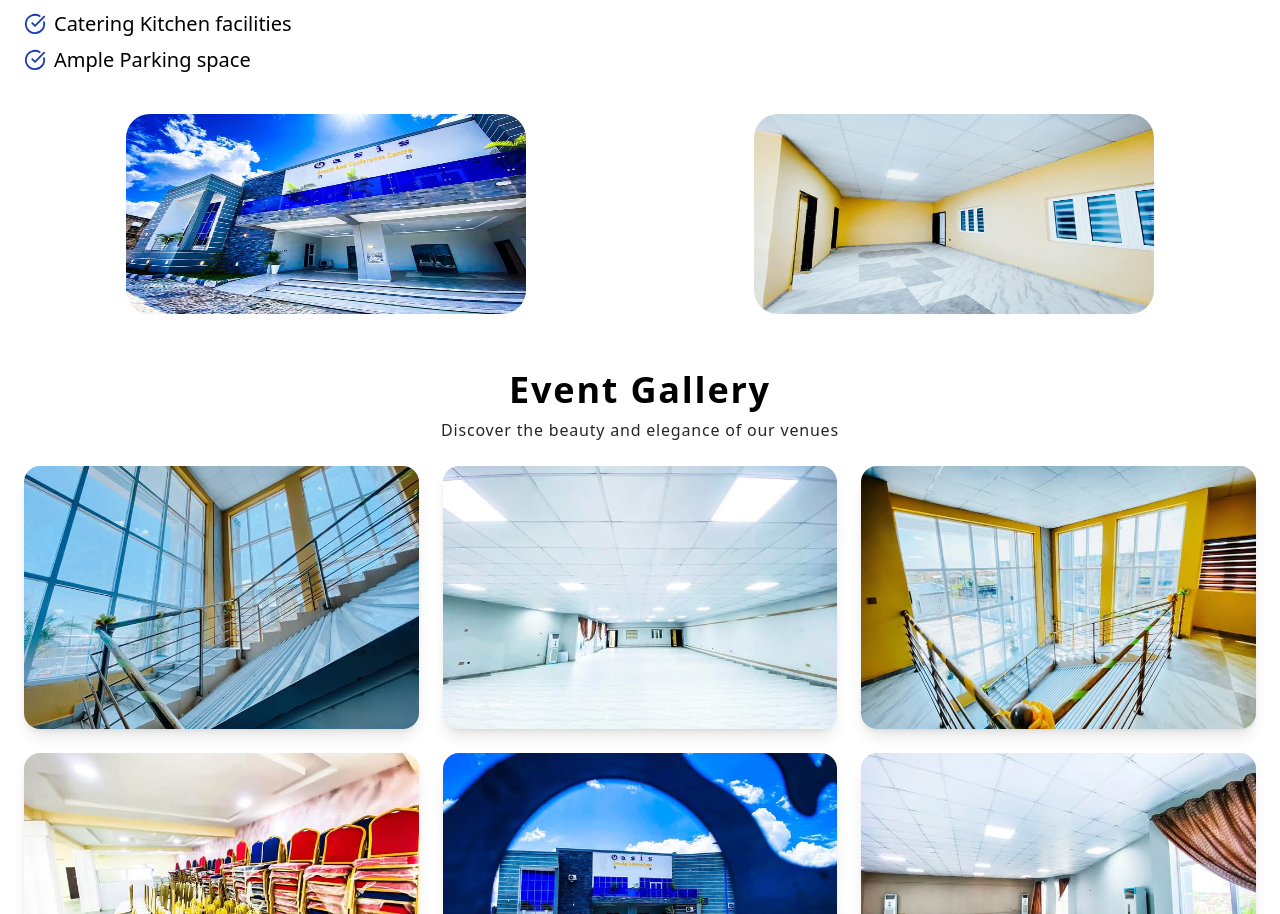
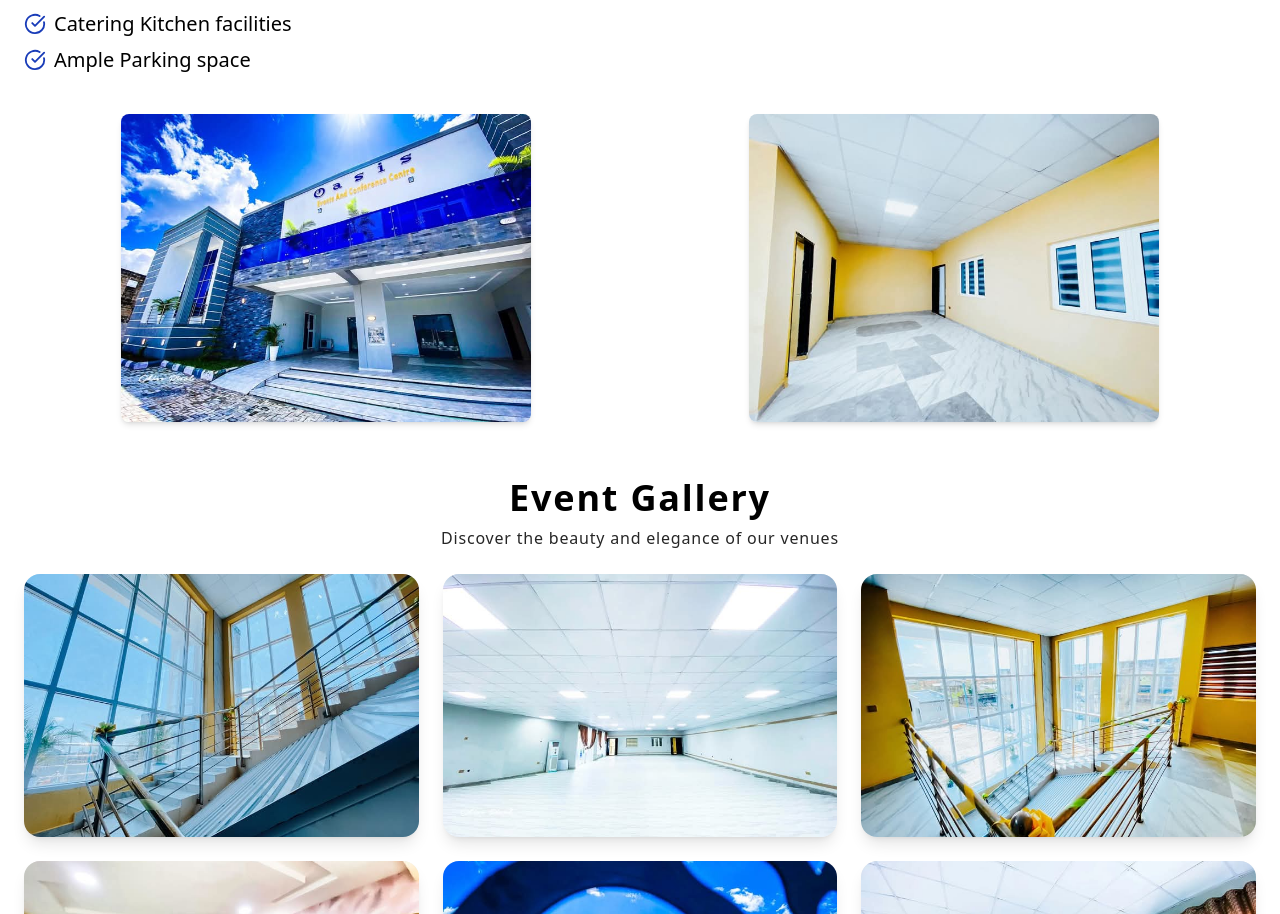
Before and after one commit to Abdulqudus999/oasis-event-and-conference-center, a React (Vite) app: page / in a window 1280 px wide. Shown: the part 1186-2100 px from the top of the page. Built offline with nearby package versions, Linux system fonts and the light colour scheme.

Commit message:
third changes

```diff
--- a/src/components/About.jsx
+++ b/src/components/About.jsx
@@ -37,8 +37,13 @@ const About = () => {
         </ul>
       </div>
       <div className='flex gap-6 justify-around mt-10 px-6'>
-        <img src={aboutImg1} className='h-[200px] w-[400px] rounded-3xl' alt="" />
-        <img src={aboutImg2} className='h-[200px] w-[400px] rounded-3xl' alt="" />
+        <div className='w-full md:w-1/2 lg:w-1/3'>
+          <img src={aboutImg1} className='w-full h-auto rounded-lg shadow-md' alt="" />
+        </div>
+        <div className='w-full md:w-1/2 lg:w-1/3'>
+          <img src={aboutImg2} className='w-full h-auto rounded-lg shadow-md' alt="" />
+        </div>
+
       </div>
     </section>
   )
```
